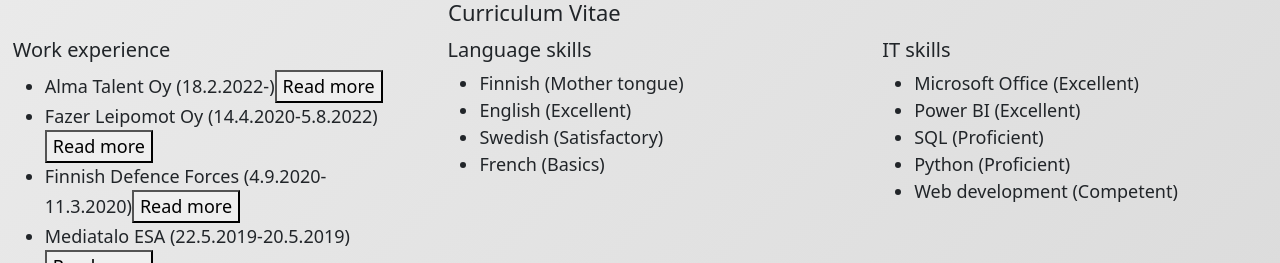
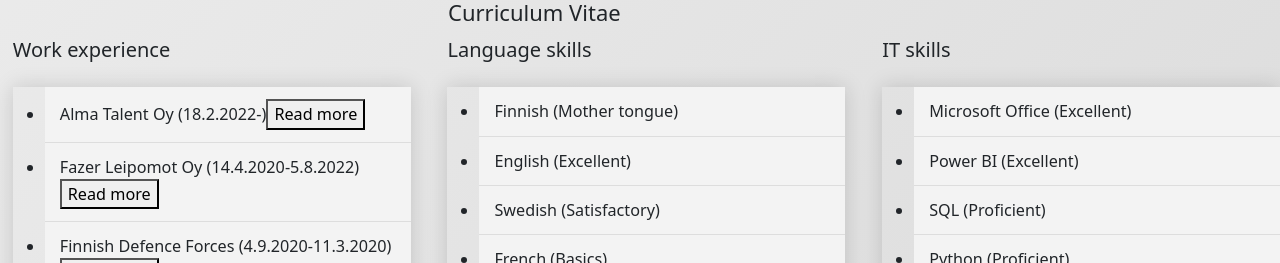
Before and after one commit to jerempa/Portfolio, a React (Create React App) app: page / in a window 1280 px wide. Shown: the part 689-952 px from the top of the page. Built offline with nearby package versions, Linux system fonts and the light colour scheme.

Commit message:
Styled lists

```diff
--- a/src/App.css
+++ b/src/App.css
@@ -110,6 +110,26 @@ body {
   padding: 5px;
 }
 
+  .styled-list {
+    margin: 25px 0;
+    font-size: 0.9em;
+    box-shadow: 0 0 20px rgba(0, 0, 0, 0.15);
+    position: relative;
+  }
+
+  .styled-list li {
+    padding: 12px 15px;
+    border-bottom: 1px solid #dddddd;
+    background-color: #f3f3f3;
+  }
+
+  .styled-list li:nth-child(even) {
+    background-color: #f3f3f3;
+  }
+
+  .styled-list li:last-child {
+    border-bottom: 2px solid #009879;
+  }
 
 
 @keyframes gradient {
--- a/src/cv.tsx
+++ b/src/cv.tsx
@@ -29,7 +29,7 @@ function CV({translate}: ITranslate) {
             <div className="column">
                     <h2 className="header">{translate("work-exp")}</h2>
                         <div className="text">
-                        <ul>
+                        <ul className="styled-list">
                             {jobs.map((job: string, index: number) => (
                             <li key={index}>
                                 {showFullText[index] ? (
@@ -46,7 +46,7 @@ function CV({translate}: ITranslate) {
             <div className="column">
                 <h2 className="header"> {translate("lang-ski")} </h2>
                     <div className="text">
-                        <ul>
+                        <ul className="styled-list">
                             {language_skills.map((lang: string, index: number) => (
                                 <li key={index}> {lang} </li>
                             ))
@@ -57,7 +57,7 @@ function CV({translate}: ITranslate) {
             <div className="column">
                 <h2 className="header"> {translate("IT-ski")} </h2>
                     <div className="text">
-                        <ul>
+                        <ul className="styled-list">
                             {it_skills.map((it: string, index: number) => (
                                 <li key={index}> {it} </li>
                             ))
```
